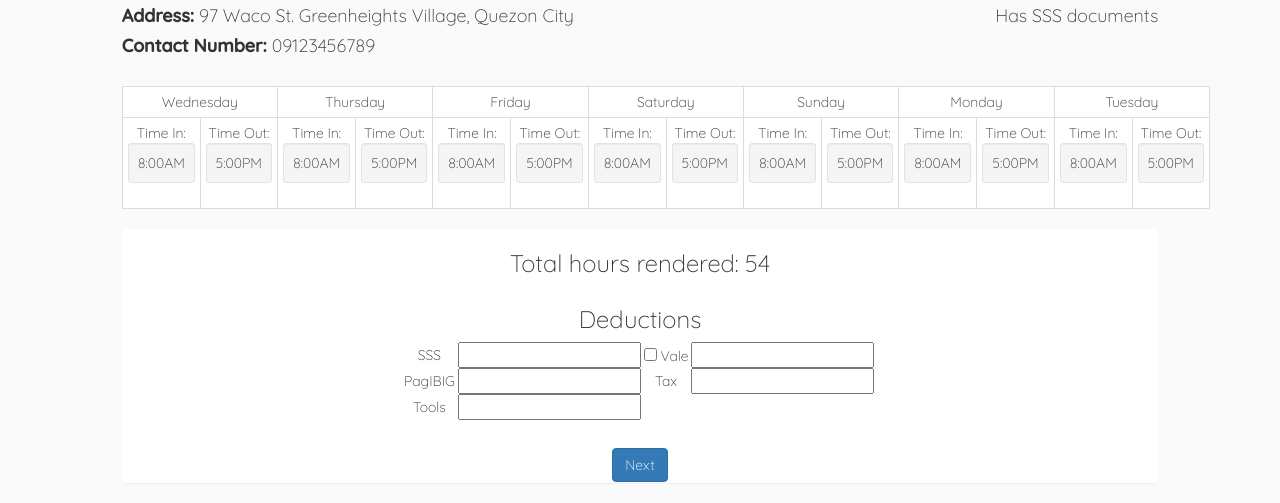
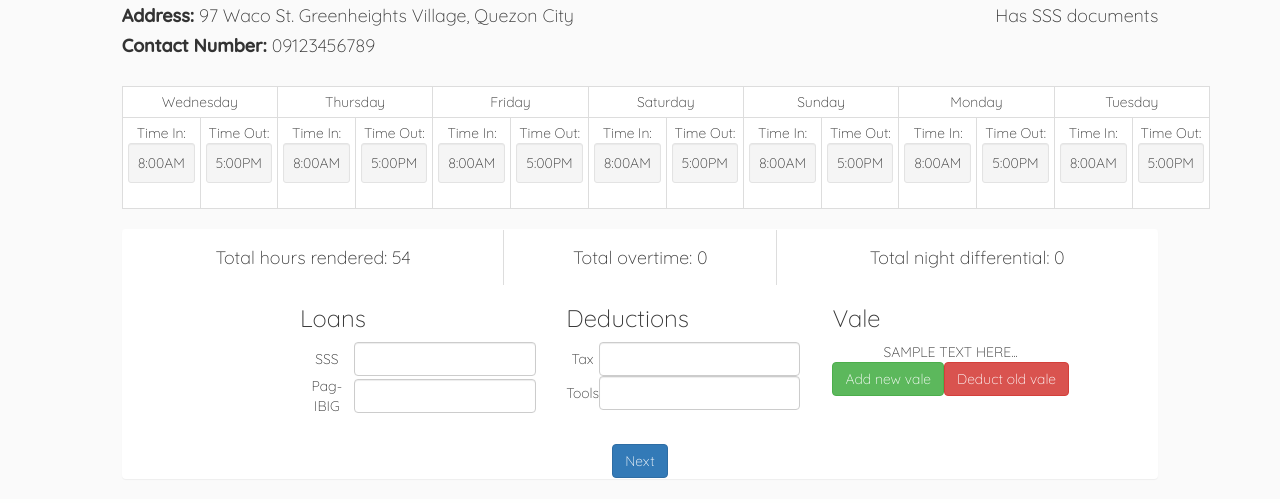
Before and after one commit to kaekoespiritu/gbic, a PHP site: page /payroll.php in a window 1280 px wide. Shown: the part 312-815 px from the top of the page. After the commit the page ends 792 px from the top, so only its background shows below. Run offline with PHP 8.4, Linux system fonts and the light colour scheme; the visitor is signed in with stand-in values (Sample User, id 1).

Commit message:
Changed layout for payroll page

```diff
--- a/payroll.php
+++ b/payroll.php
@@ -75,37 +75,63 @@ include('directives/session.php');
 				</tr>
 			</table>
 			<div class="panel">
-				<h3>Total hours rendered: 54</h3>
+				<table class="table table-bordered table-responsive">
+					<tr>
+						<td>
+							<h4>Total hours rendered: 54</h4>
+						</td>
+						<td>
+							<h4>Total overtime: 0</h4>
+						</td>
+						<td>
+							<h4>Total night differential: 0</h4>
+						</td>
+					</tr>
+				</table>
 				<div class="row">
-					<div class="col-md-8 col-md-offset-2">
 					<form>
-							<div class="row">
-								<h3>Deductions</h3>
-								<table class="col-md-8 col-md-offset-2">
+						<div class="col-md-3 col-md-offset-2">
+							<h3 class="text-left">Loans</h3>
+							<table>
 								<tr>
 									<td>SSS</td>
-										<td><input type="text"></td>
-										<td><input type="checkbox"> Vale</td>
-										<td><input type="text"></td>
+									<td><input type="text" for="sss" class="form-control"></td>
 								</tr>
 								<tr>
-										<td>PagIBIG</td>
-										<td><input type="text"></td>
+									<td>Pag-IBIG</td>
+									<td><input type="text" for="pagibig" class="form-control"></td>
+								</tr>
+							</table>
+						</div>
+						<div class="col-md-3">
+							<h3 class="text-left">Deductions</h3>
+							<table>
+								<tr>
 									<td>Tax</td>
-										<td><input type="text"></td>
+									<td><input type="text" for="tax" class="form-control"></td>
 								</tr>
 								<tr>
 									<td>Tools</td>
-										<td><input type="text"></td>
+									<td><input type="text" for="tools" class="form-control"></td>
+								</tr>
+							</table>
+						</div>
+						<div class="col-md-3">
+							<h3 class="text-left">Vale</h3>
+							<table>
+								<tr>
+									<td colspan="2">SAMPLE TEXT HERE...</td>
+								</tr>
+								<tr>
+									<td><button class="btn btn-success">Add new vale</button></td>
+									<td><button class="btn btn-danger">Deduct old vale</button></td>
 								</tr>
 							</table>
 						</div>
 					</form>
+				</div>
 				<button class="btn btn-primary pull-down">Next</button>
 			</div>
-				</div>
-			</div>
-
 		</div>
 	</div>
 </div>
```
Lines whose indentation alone changed are shown as unchanged.
